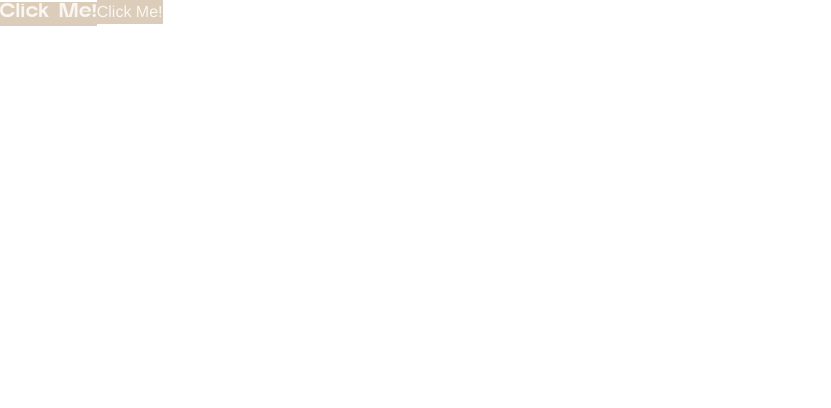
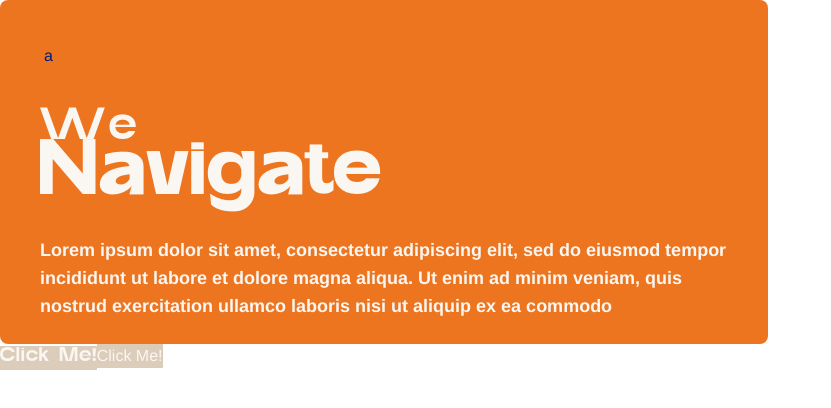
Before and after one commit to SAMAHAN-Systems-Development/samahan-at-the-get-go, a Next.js app: page / in a window 1280 px wide. Shown: the top 408 px of the page, without its empty margins (0-831 px from the left). Built offline with nearby package versions, Linux system fonts and the light colour scheme.

Commit message:
fix: merged main

```diff
--- a/src/components/Home/HomePage.tsx
+++ b/src/components/Home/HomePage.tsx
@@ -1,11 +1,13 @@
 import type { FC } from "react";
 import React from "react";
 
+import AboutThirdSectionOrangeCard from "@/components/ui/AboutPage/AboutThirdSectionOrangeCard";
 import Button from "@/components/ui/Button";
 
 const HomePage: FC = () => {
   return (
     <>
+      <AboutThirdSectionOrangeCard first_header="We" second_header="Navigate" />
       <Button
         href="https://www.samahan.addu.edu.ph/"
         className="font-artega bg-beige text-white"
--- a/src/components/ui/AboutPage/AboutThirdSectionOrangeCard.tsx
+++ b/src/components/ui/AboutPage/AboutThirdSectionOrangeCard.tsx
@@ -5,7 +5,7 @@ type CardProps = {
   second_header: string;
 };
 
-const AboutSecondSection = (props: CardProps) => {
+const AboutThirdSectionOrangeCard = (props: CardProps) => {
   return (
     <>
       {/* first card */}
@@ -38,4 +38,4 @@ const AboutSecondSection = (props: CardProps) => {
   );
 };
 
-export default AboutSecondSection;
+export default AboutThirdSectionOrangeCard;
```
